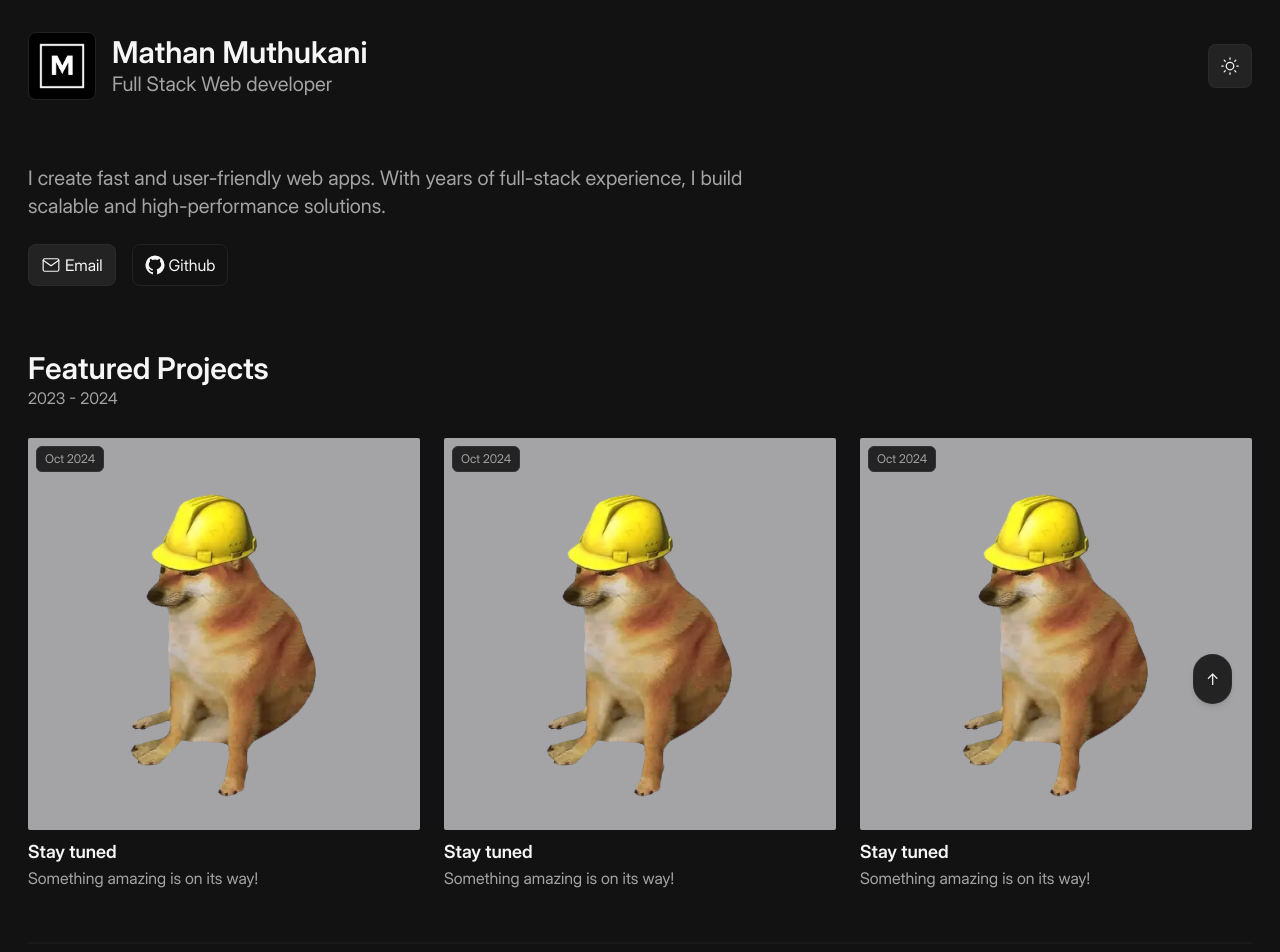
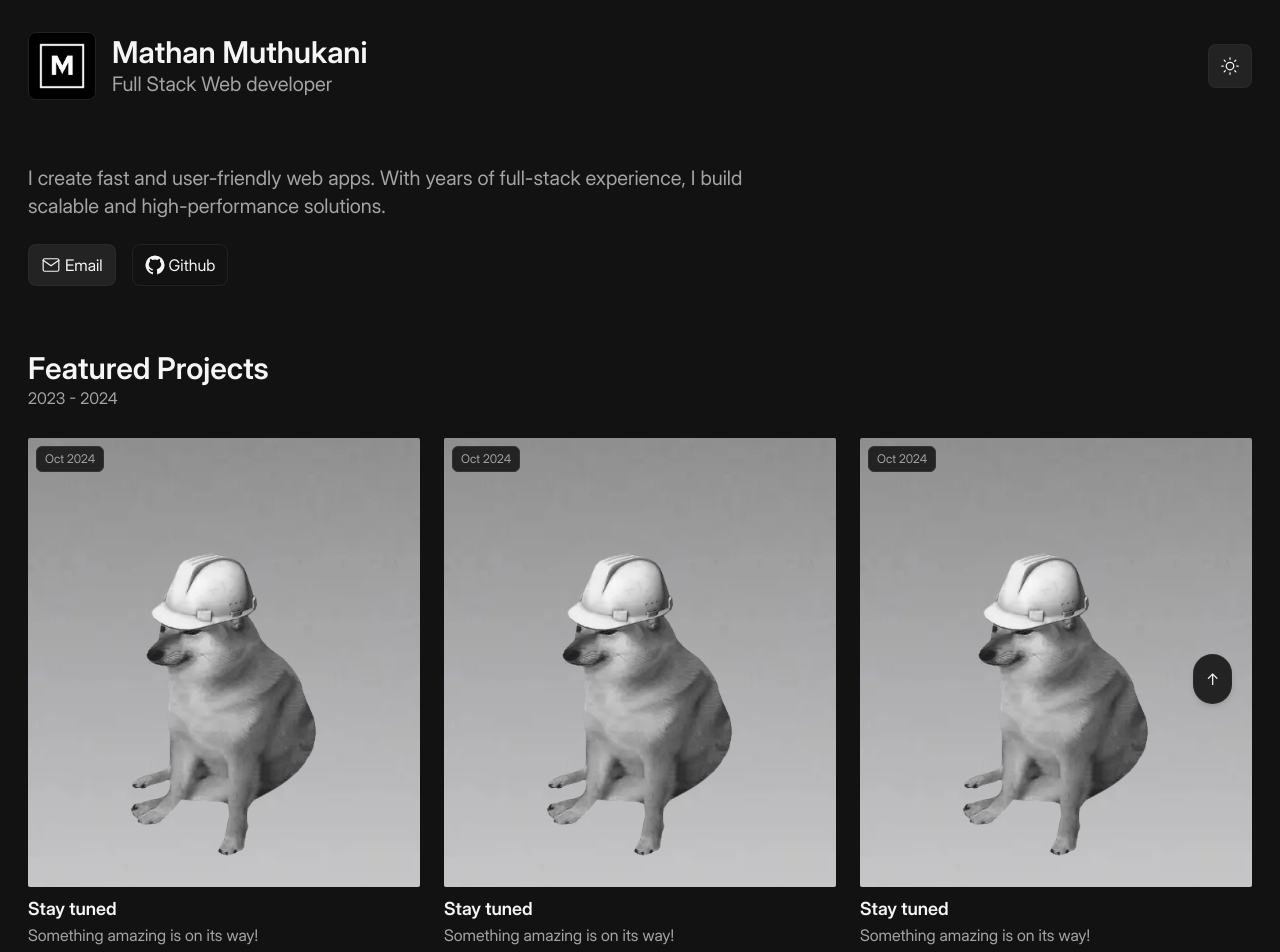
Before and after one commit to madn6/personal-portfolio, a React (Vite) app: page / in a window 1280 px wide. Shown: the top 952 px of the page. Built offline with nearby package versions, Linux system fonts and the light colour scheme.

Commit message:
images grayscale added

```diff
--- a/src/sections/Projects.jsx
+++ b/src/sections/Projects.jsx
@@ -30,11 +30,16 @@ export default function Projects() {
 						>
 							Oct 2024
 						</div>
-						<div className="w-full  bg-gray-100 rounded-sm  h-full overflow-hidden  ">
+						<div className="w-full    h-full overflow-hidden  ">
+							<img
+								src="/images/dummy5.webp"
+								alt="Project Image"
+								className="w-full h-full object-contain rounded-sm"
+							/>
 							<img
 								src="/images/cheems-meme.webp"
-								alt="Project Image"
-								className="w-full h-full object-contain rounded-sm"
+								alt="Overlay Image"
+								className="absolute grayscale top-1/2 left-1/2 transform -translate-x-1/2 -translate-y-1/2"
 							/>
 						</div>
 						{/* Content */}
@@ -64,9 +69,14 @@ export default function Projects() {
 						</div>
 						<div className="w-full  bg-gray-100 rounded-sm  h-full overflow-hidden  ">
 							<img
-								src="/images/cheems-meme.webp"
+								src="/images/dummy5.webp"
 								alt="Project Image"
 								className="w-full h-full object-contain rounded-sm"
+							/>
+							<img
+								src="/images/cheems-meme.webp"
+								alt="Overlay Image"
+								className="absolute grayscale top-1/2 left-1/2 transform -translate-x-1/2 -translate-y-1/2"
 							/>
 						</div>
 						{/* Content */}
@@ -94,11 +104,16 @@ export default function Projects() {
 						>
 							Oct 2024
 						</div>
-						<div className="w-full bg-gray-100 rounded-sm  h-full overflow-hidden  ">
+						<div className="w-full  h-full overflow-hidden  ">
+							<img
+								src="/images/dummy5.webp"
+								alt="Project Image"
+								className="w-full h-full object-contain rounded-sm"
+							/>
 							<img
 								src="/images/cheems-meme.webp"
-								alt="Project Image"
-								className="w-full h-full object-contain rounded-sm"
+								alt="Overlay Image"
+								className="absolute grayscale top-1/2 left-1/2 transform -translate-x-1/2 -translate-y-1/2"
 							/>
 						</div>
 						{/* Content */}
```
